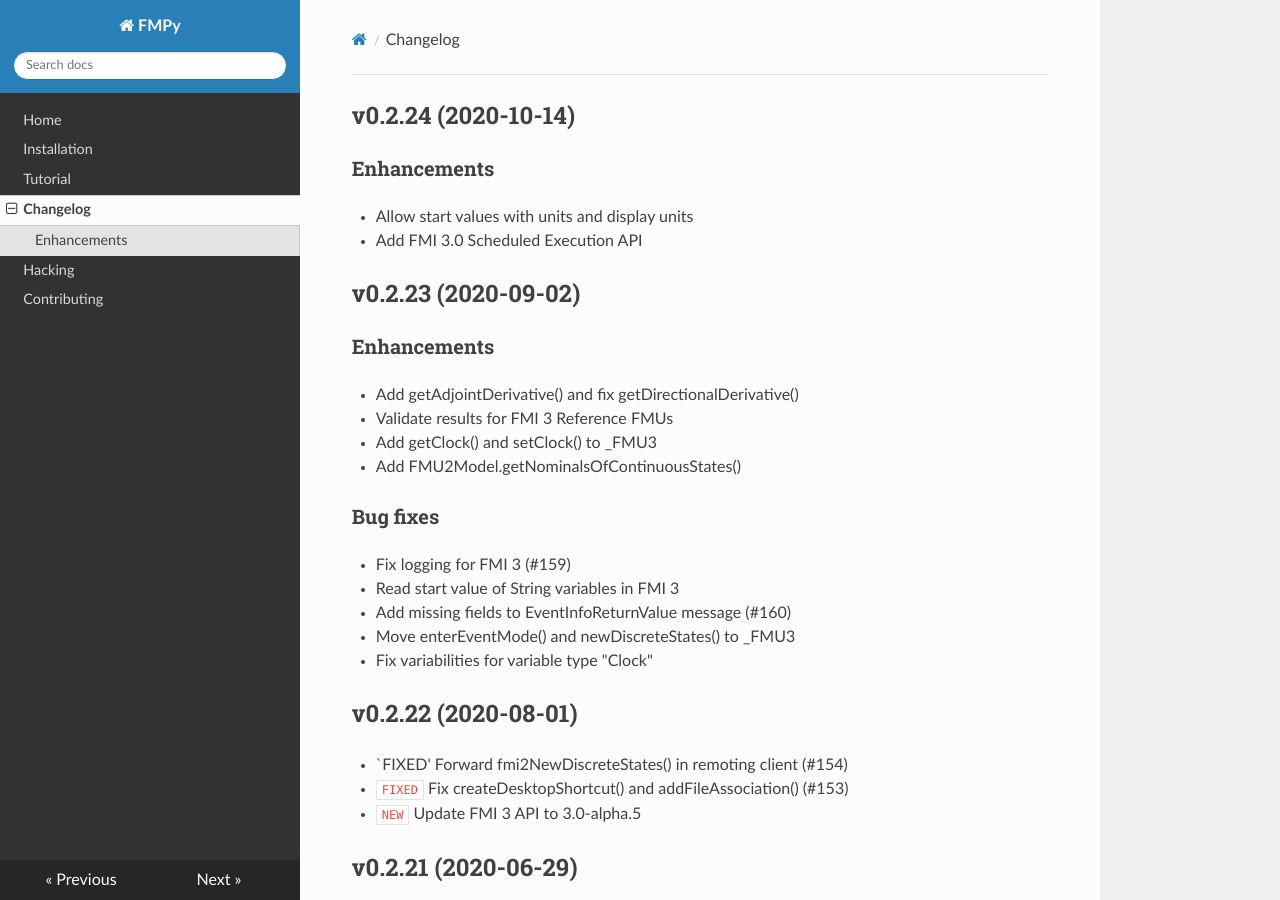
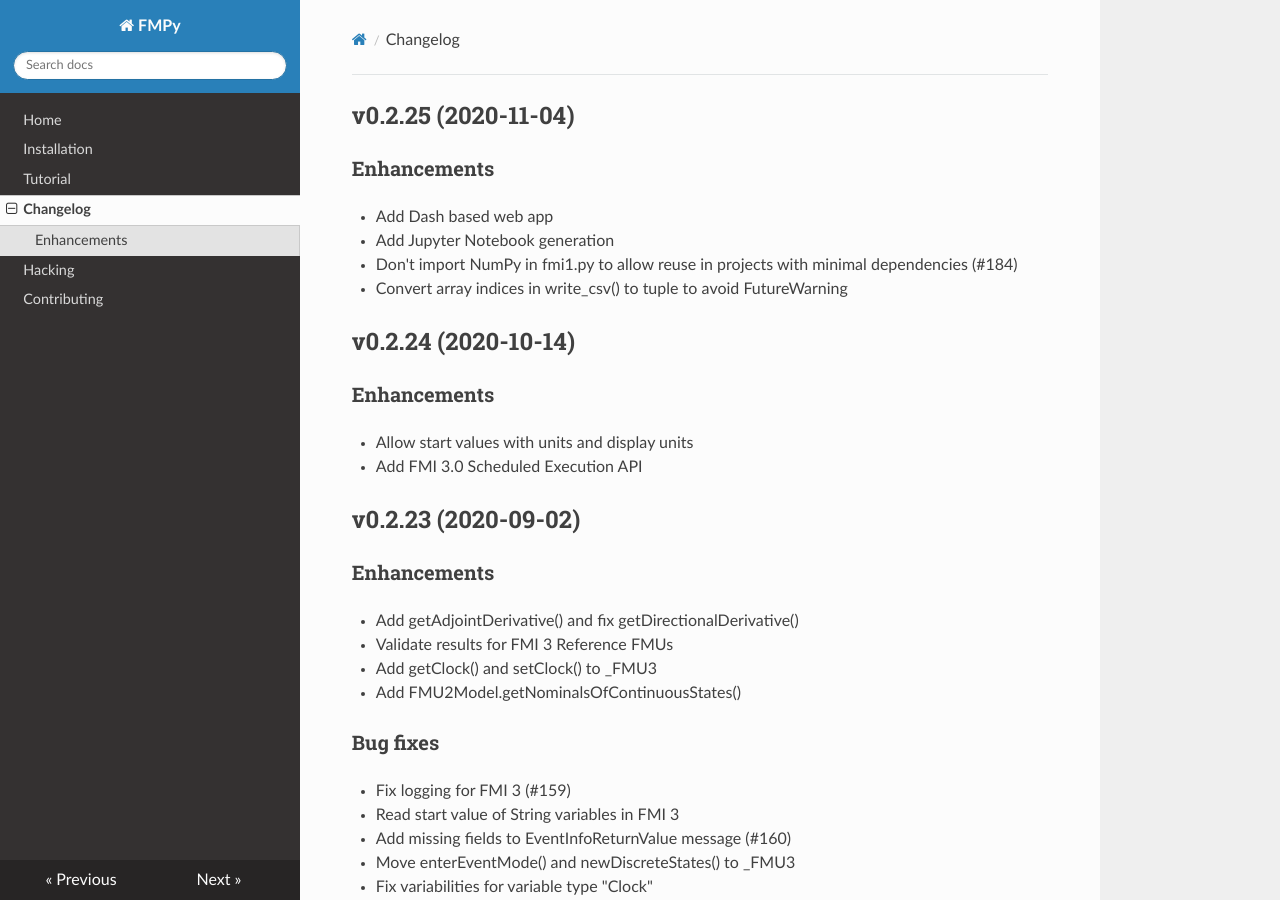
Before and after one commit to CATIA-Systems/FMPy, an MkDocs documentation site: the page built from docs/changelog.md, in a window 1280 px wide and 900 px high. Built offline with MkDocs 1.6.1, drawn with Linux system fonts in a browser that asks for light colours; nearby versions of some CDN libraries; old or Windows-style settings are respelled for this version of MkDocs.

Commit message:
Update changelog

```diff
--- a/docs/changelog.md
+++ b/docs/changelog.md
@@ -1,3 +1,12 @@
+## v0.2.25 (2020-11-04)
+
+### Enhancements
+
+- Add Dash based web app
+- Add Jupyter Notebook generation
+- Don't import NumPy in fmi1.py to allow reuse in projects with minimal dependencies (#184)
+- Convert array indices in write_csv() to tuple to avoid FutureWarning
+
 ## v0.2.24 (2020-10-14)
 
 ### Enhancements
```
